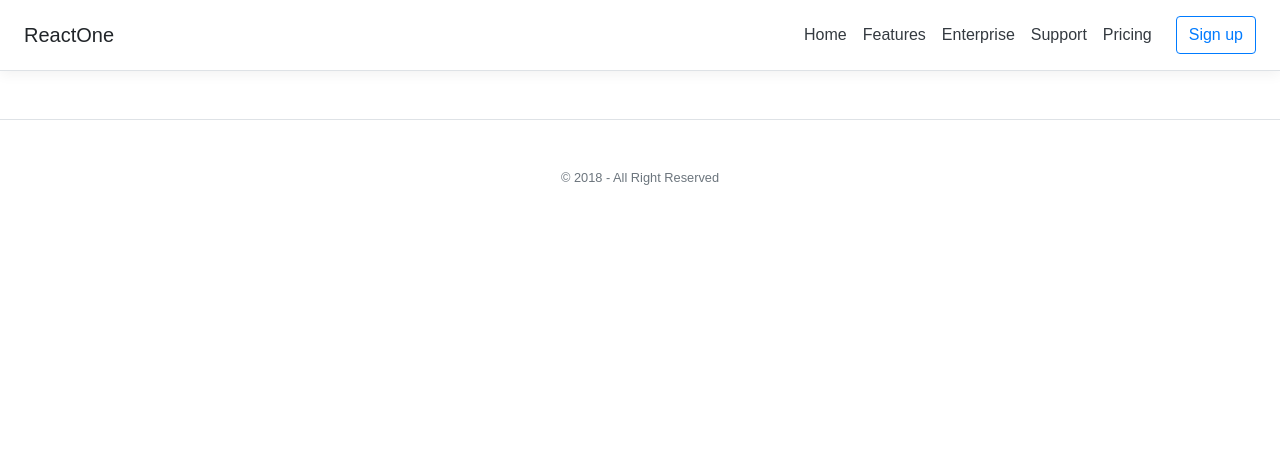
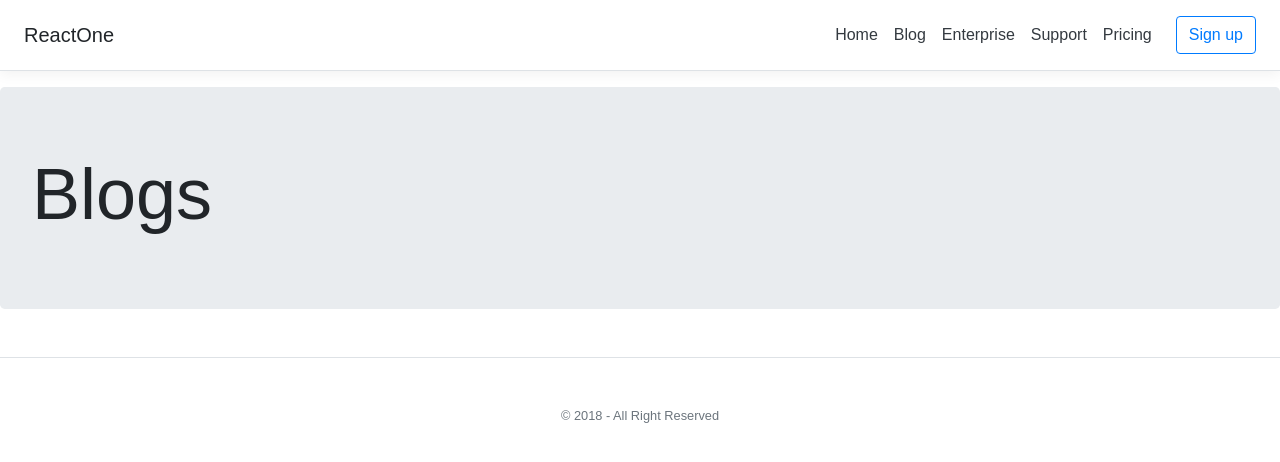
Before and after one commit to hardyjoysan/reactOne, a React (Create React App) app: page /blog in a window 1280 px wide. Shown: the top 462 px of the page. Built offline with nearby package versions, Linux system fonts and the light colour scheme.

Commit message:
React-Node blog first commit

```diff
--- a/src/js/App.js
+++ b/src/js/App.js
@@ -5,7 +5,7 @@ import { BrowserRouter as Router, Route, Link, Switch } from 'react-router-dom'
 
 import Header from './Header';
 import Home from './components/Home';
-import Features from './components/Features';
+import Blog from './components/Blog';
 import Enterprise from './components/Enterprise';
 import Support from './components/Support';
 import Pricing from './components/Pricing';
@@ -19,7 +19,7 @@ class App extends Component {
           <Header sitename="ReactOne" />
           <Switch>
             <Route exact path="/" component={Home} />
-            <Route path="/features" component={Features} />
+            <Route path="/blog" component={Blog} />
             <Route path="/enterprise" component={Enterprise} />
             <Route path="/support" component={Support} />
             <Route path="/pricing" component={Pricing} />
--- a/src/js/Header.js
+++ b/src/js/Header.js
@@ -10,7 +10,7 @@ class Header extends Component{
 					<h5 className="my-0 mr-md-auto font-weight-normal">{this.props.sitename}</h5>
 					<nav className="my-2 my-md-0 mr-md-3">
 					<Link className="p-2 text-dark" to="/">Home</Link>
-					<Link className="p-2 text-dark" to="/features">Features</Link>
+					<Link className="p-2 text-dark" to="/blog">Blog</Link>
 					<Link className="p-2 text-dark" to="/enterprise">Enterprise</Link>
 					<Link className="p-2 text-dark" to="/support">Support</Link>
 					<Link className="p-2 text-dark" to="/pricing">Pricing</Link>
--- /dev/null
+++ b/src/js/components/Blog.js
@@ -0,0 +1,9 @@
+import React from 'react';
+const Blog = () => {
+    return (
+        <div className="jumbotron">
+            <h1 className="display-3">Blogs</h1>
+        </div>
+    );
+}
+export default Blog;
--- a/src/js/components/Features.js
+++ /dev/null
@@ -1,9 +0,0 @@
-import React from 'react';
-const Features = () => {
-    return (
-        <div className="jumbotron">
-            <h1 className="display-3">Features Page</h1>
-        </div>
-    );
-}
-export default Features;
```
